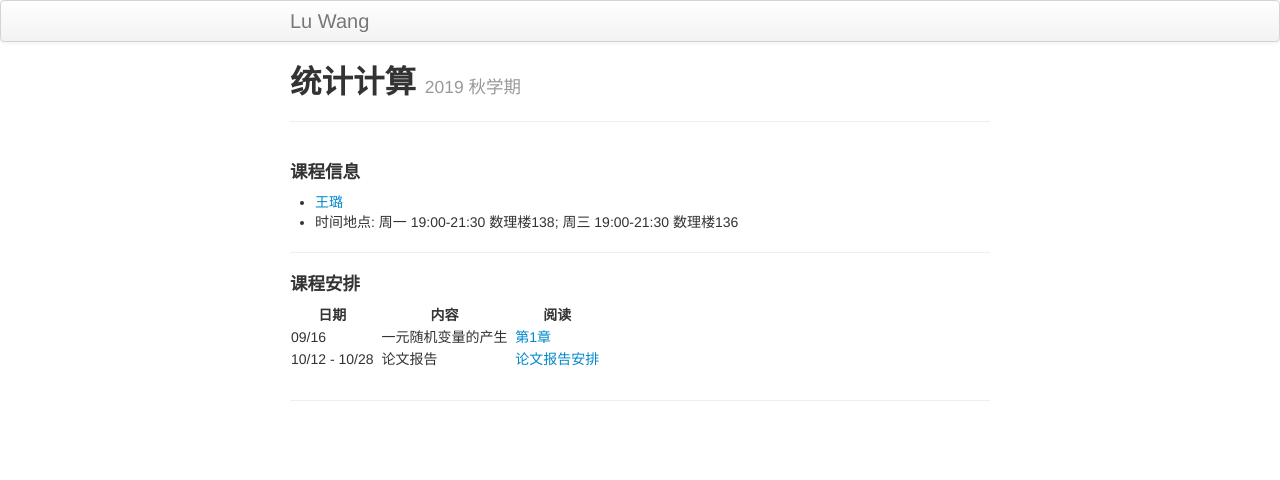
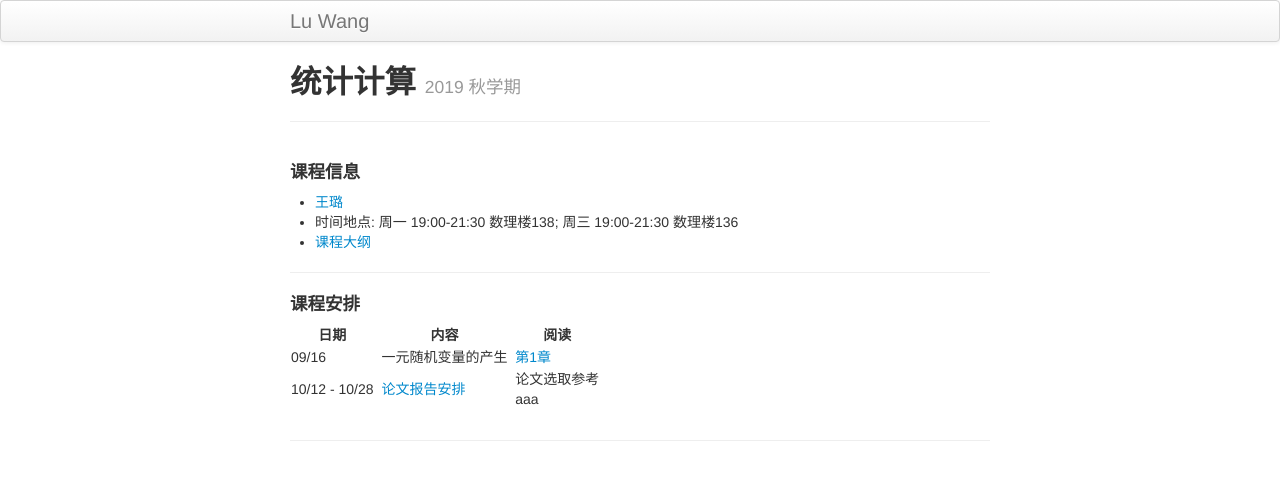
Before and after one commit to wangronglu/StatisticalComputing, a Jekyll site: the page built from index.md, in a window 1280 px wide. Shown: the top 480 px of the page. Built offline with Jekyll 4.4.1, drawn with Linux system fonts in a browser that asks for light colours.

Commit message:
Update index.md

```diff
--- a/index.md
+++ b/index.md
@@ -8,6 +8,7 @@ description: 课程网站
 #### 课程信息
 * [王璐](http://faculty.csu.edu.cn/wanglu)
 * 时间地点: 周一 19:00-21:30 数理楼138; 周三 19:00-21:30 数理楼136
+* [课程大纲](Lectures/syllabus.pdf)
 
 ---
 #### 课程安排
@@ -15,4 +16,4 @@ description: 课程网站
 | 日期 | | 内容 | |  阅读  |
 |---------------|---|--------------------------------|---|----------|
 | 09/16 || 一元随机变量的产生   ||  [第1章](Lectures/random_generator_online.pdf) |
-| 10/12 - 10/28 ||  论文报告  || [论文报告安排](https://docs.qq.com/sheet/DRHdUU1hIeVB5Z2ln?c=B32A0A0) |
+| 10/12 - 10/28 ||  [论文报告安排](https://docs.qq.com/sheet/DRHdUU1hIeVB5Z2ln?c=B32A0A0)  || 论文选取参考 <br> aaa|
```
